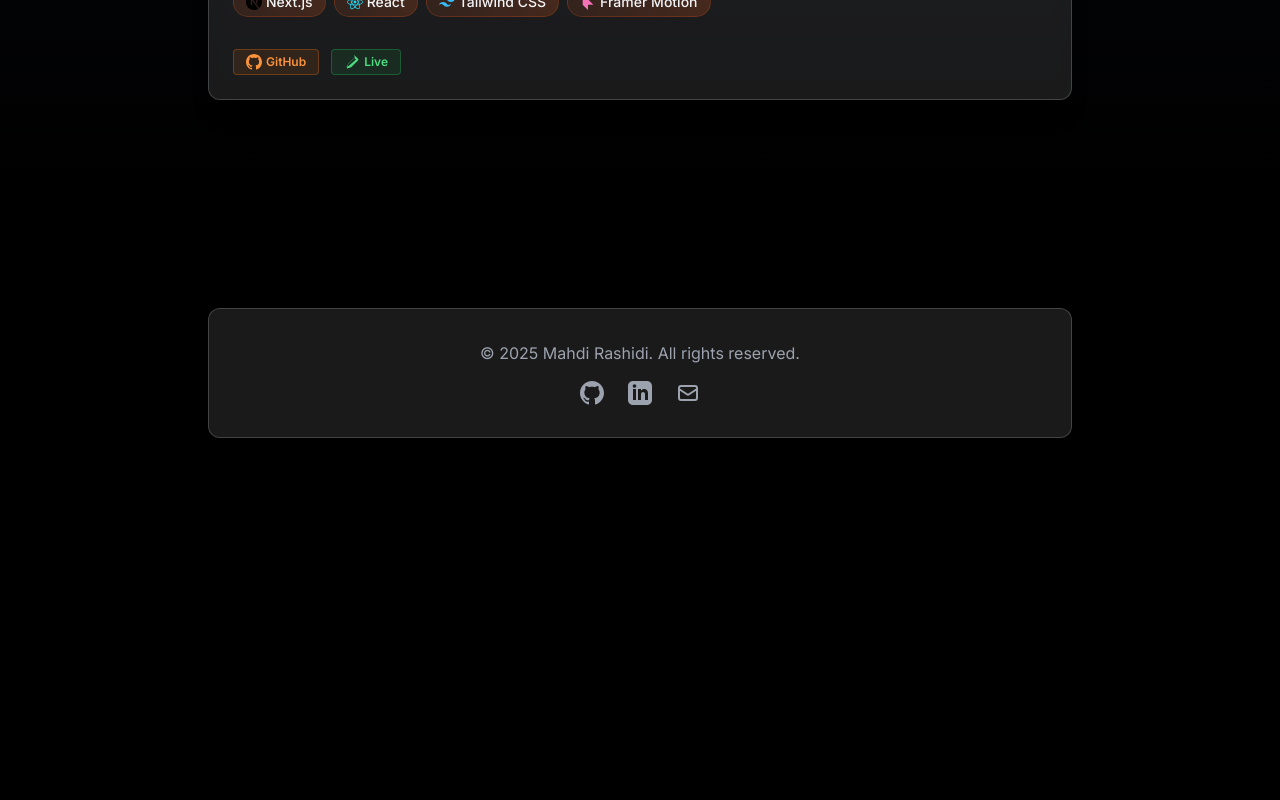
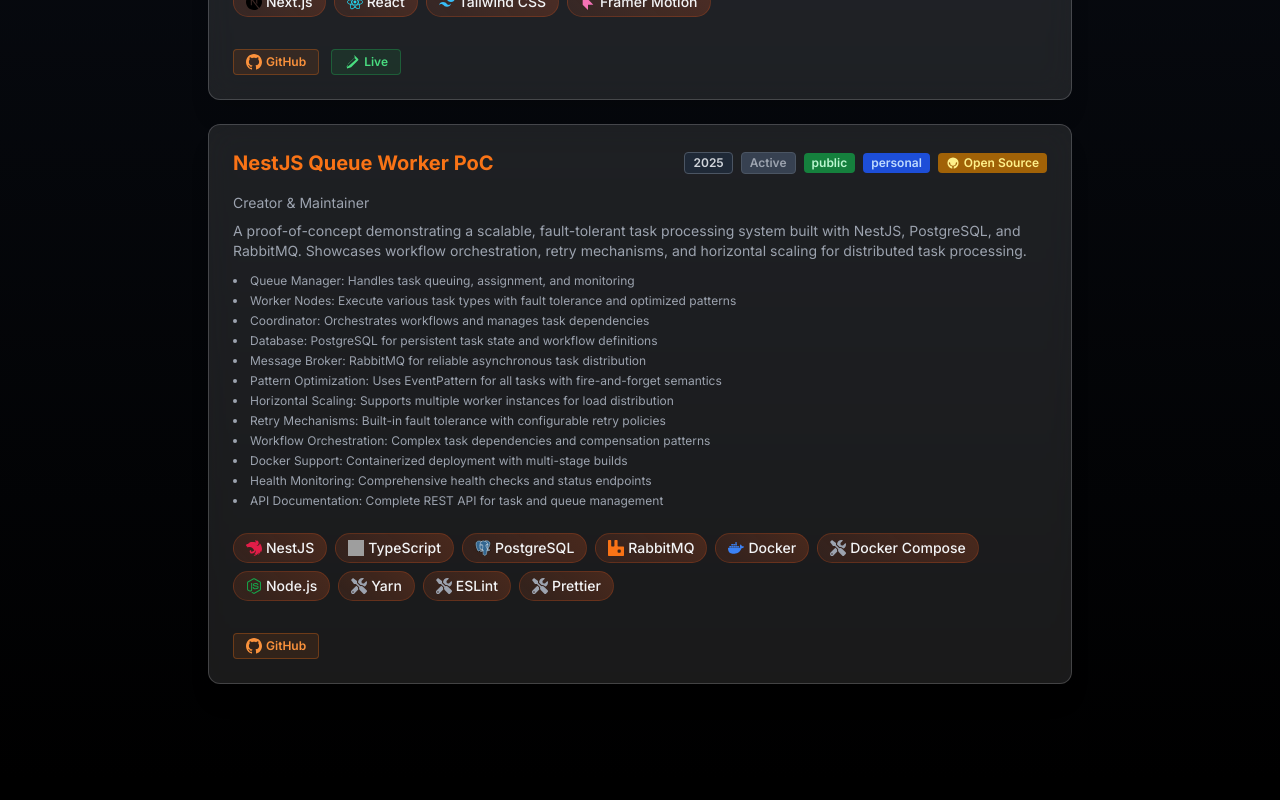
Before and after one commit to MRdevX/mrashidi.me, a Next.js app: page /projects in a window 1280 px wide. Shown: the part 1480-2280 px from the top of the page. Before the commit the page ends 1950 px from the top, so only its background shows below. Built offline with nearby package versions, Linux system fonts and the light colour scheme; grey boxes are pictures that could not be loaded.

Commit message:
feat: add new project "NestJS Queue Worker PoC" with detailed description, highlights, and tech stack

```diff
--- a/src/components/navigation/Navbar.tsx
+++ b/src/components/navigation/Navbar.tsx
@@ -69,7 +69,7 @@ export default function Navbar() {
                         clipRule="evenodd"
                       />
                     </svg>
-                    <span>View Code</span>
+                    <span>Open Source</span>
                   </motion.a>
                 </div>
                 <div className="hidden sm:ml-6 sm:flex sm:space-x-8" role="navigation" aria-label="Main Menu">
--- a/src/data/projects.ts
+++ b/src/data/projects.ts
@@ -87,6 +87,46 @@ export const projects: Project[] = [
     status: "active",
   },
   {
+    title: "NestJS Queue Worker PoC",
+    description:
+      "A proof-of-concept demonstrating a scalable, fault-tolerant task processing system built with NestJS, PostgreSQL, and RabbitMQ. Showcases workflow orchestration, retry mechanisms, and horizontal scaling for distributed task processing.",
+    highlights: [
+      "Queue Manager: Handles task queuing, assignment, and monitoring",
+      "Worker Nodes: Execute various task types with fault tolerance and optimized patterns",
+      "Coordinator: Orchestrates workflows and manages task dependencies",
+      "Database: PostgreSQL for persistent task state and workflow definitions",
+      "Message Broker: RabbitMQ for reliable asynchronous task distribution",
+      "Pattern Optimization: Uses EventPattern for all tasks with fire-and-forget semantics",
+      "Horizontal Scaling: Supports multiple worker instances for load distribution",
+      "Retry Mechanisms: Built-in fault tolerance with configurable retry policies",
+      "Workflow Orchestration: Complex task dependencies and compensation patterns",
+      "Docker Support: Containerized deployment with multi-stage builds",
+      "Health Monitoring: Comprehensive health checks and status endpoints",
+      "API Documentation: Complete REST API for task and queue management",
+    ],
+    stack: [
+      "NestJS",
+      "TypeScript",
+      "PostgreSQL",
+      "RabbitMQ",
+      "Docker",
+      "Docker Compose",
+      "Node.js",
+      "Yarn",
+      "ESLint",
+      "Prettier",
+    ],
+    githubUrl: "https://github.com/MRdevX/nestjs-queue-worker-poc",
+    liveUrl: undefined,
+    visibility: "public",
+    type: "personal",
+    openSource: true,
+    license: undefined,
+    year: "2025",
+    role: "Creator & Maintainer",
+    status: "active",
+  },
+  {
     title: "Flight Operations Platform",
     description:
       "Real-time aviation operations management system with flight tracking, weather data integration, and pilot communication features. Implemented robust authentication and logging systems.",
```
